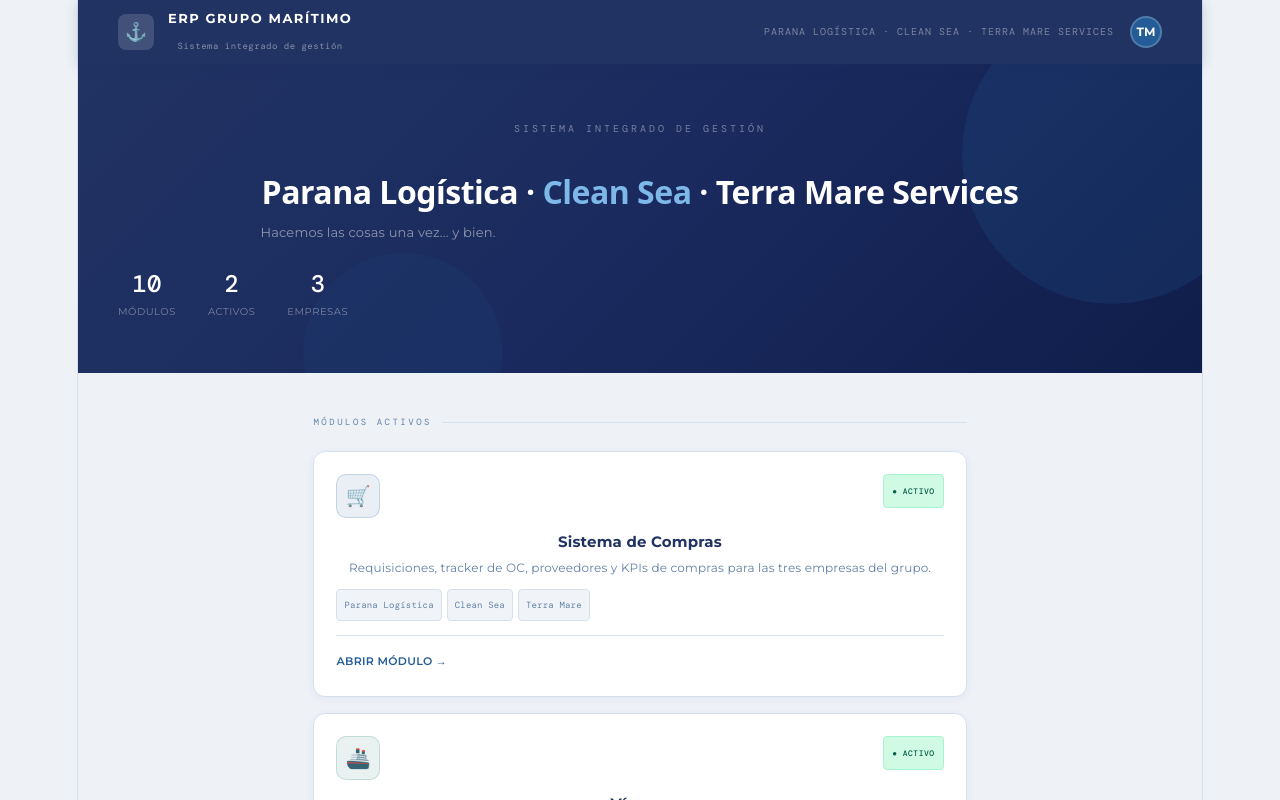
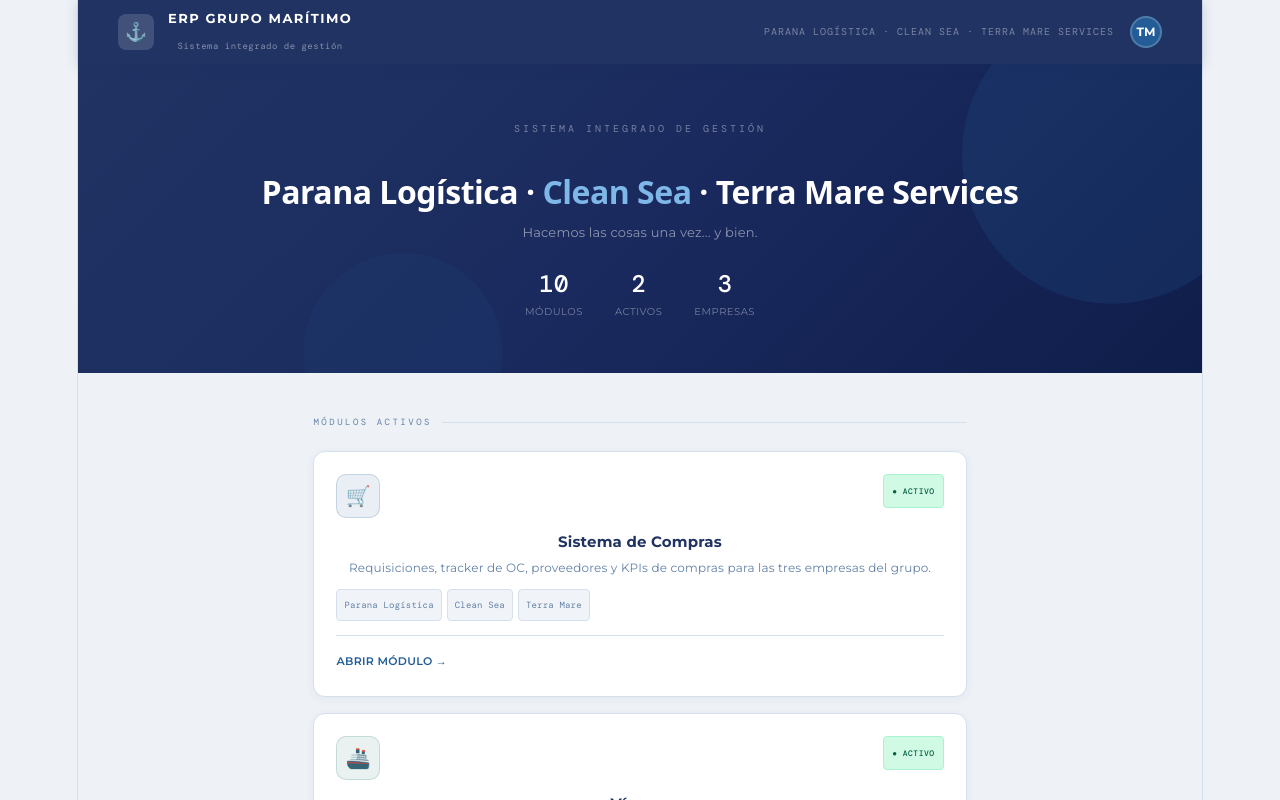
Before and after one commit to TerraCompras/erp-portal, a React (Vite) app: page / in a window 1280 px wide. Shown: the top 800 px of the page. Built offline with nearby package versions, Linux system fonts and the light colour scheme.

Commit message:
fix: centrado hero

```diff
--- a/src/App.jsx
+++ b/src/App.jsx
@@ -373,8 +373,8 @@ export default function App() {
         <div className="hero-content" style={{ textAlign: "center" }}>
           <div className="hero-eyebrow">Sistema integrado de gestión</div>
           <h1 className="hero-title">Parana Logística · <span>Clean Sea</span> · Terra Mare Services</h1>
-          <p className="hero-desc">Hacemos las cosas una vez... y bien.</p>
-          <div className="hero-stats">
+          <p className="hero-desc" style={{ textAlign: "center", margin: "0 auto" }}>Hacemos las cosas una vez... y bien.</p>
+          <div className="hero-stats" style={{ justifyContent: "center" }}>
             <div className="hero-stat"><div className="hero-stat-n">{MODULOS.length}</div><div className="hero-stat-l">Módulos</div></div>
             <div className="hero-stat"><div className="hero-stat-n">{activos.length}</div><div className="hero-stat-l">Activos</div></div>
             <div className="hero-stat"><div className="hero-stat-n">3</div><div className="hero-stat-l">Empresas</div></div>
```
